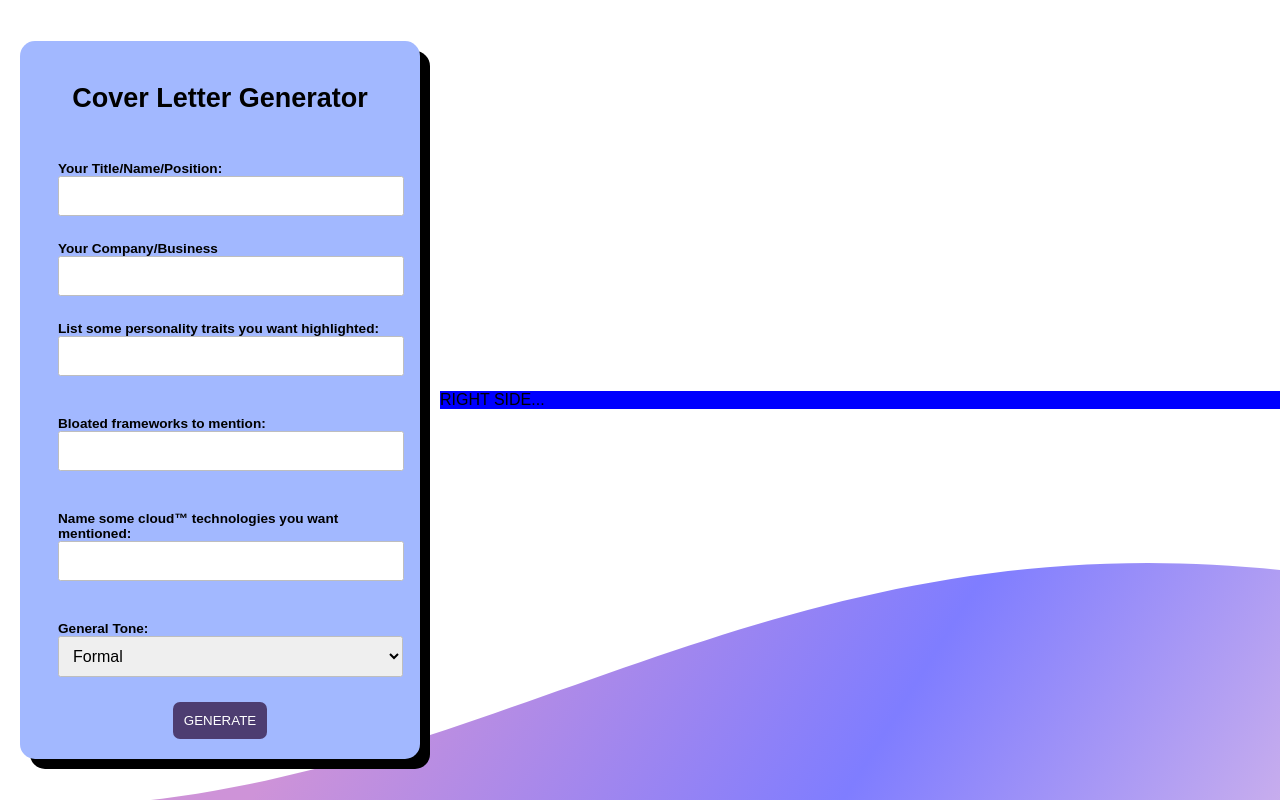
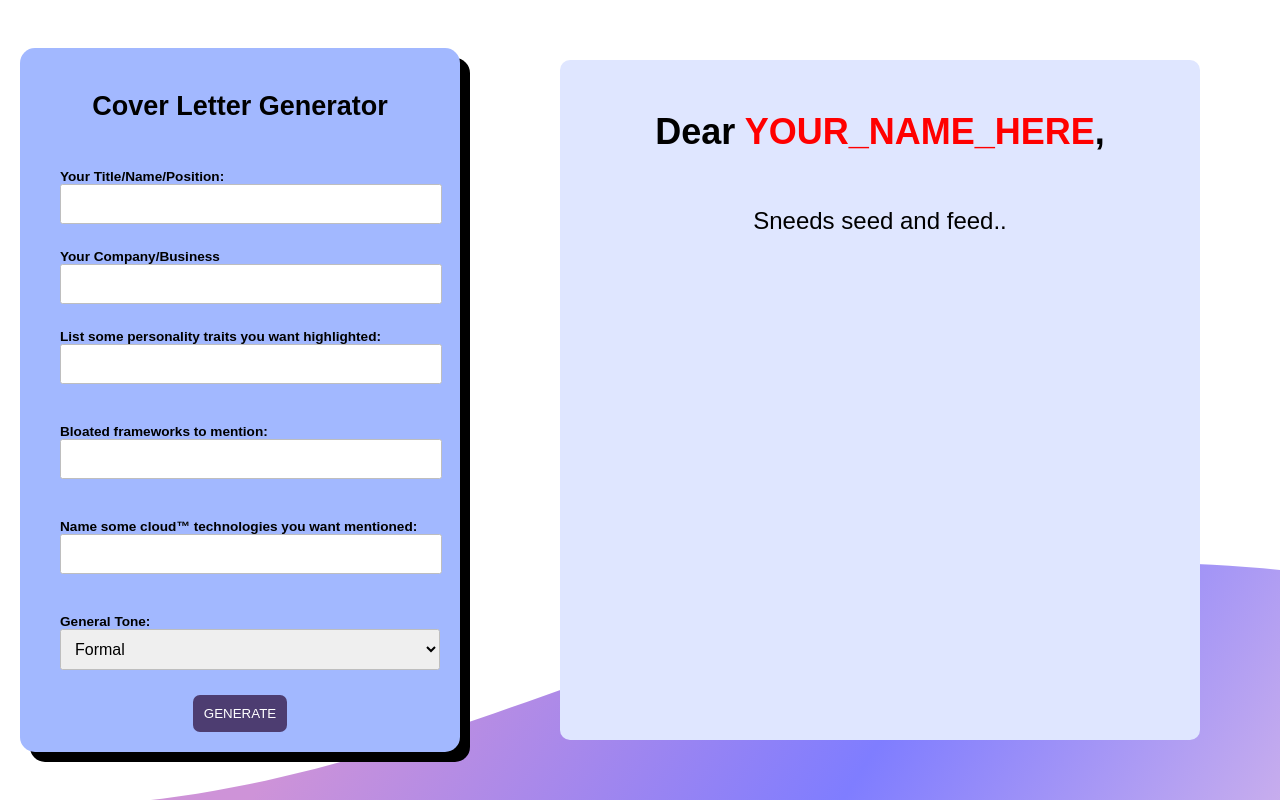
Before and after one commit to landaverdend/portfolio-site, a React (Vite) app: page / in a window 1280 px wide. Built offline with nearby package versions, Linux system fonts and the light colour scheme.

Commit message:
updating typewriter text

```diff
--- a/src/components/common/typewriterText/TypeWriterText.tsx
+++ b/src/components/common/typewriterText/TypeWriterText.tsx
@@ -1,12 +1,15 @@
 import { useEffect, useState } from 'react';
 
 interface TypewriterTextProps {
-  text: string;
+  children: string | string[];
   speed: number;
   delay?: number; // delay in ms
 }
-function TypewriterText({ text, speed, delay }: TypewriterTextProps) {
+function TypewriterText({ children, speed, delay }: TypewriterTextProps) {
   const [displayText, setDisplayText] = useState('');
+
+  // Normalize children into a single string
+  const text = Array.isArray(children) ? children.join('') : children;
 
   useEffect(() => {
     let i = 0;
@@ -30,7 +33,7 @@ function TypewriterText({ text, speed, delay }: TypewriterTextProps) {
       clearTimeout(delayTimeout);
       clearInterval(typingInterval);
     };
-  }, [text, speed]);
+  }, [children, speed]);
 
   return <>{displayText}</>;
 }
--- a/src/views/SurveyView/SurveyView.tsx
+++ b/src/views/SurveyView/SurveyView.tsx
@@ -133,7 +133,9 @@ function SurveyView() {
         <div className="survey-view-container">
           <div className="survey-description-container">
             <h1>
-              <TypewriterText text={dumbSlogan} speed={30} delay={0} />
+              <TypewriterText speed={30} delay={0}>
+                {dumbSlogan}
+              </TypewriterText>
             </h1>
             <p>
               Introducing the revolutionary Resume As A Service <b>(RaaS)</b>—a streamlined, subscription-based way for recruiters
--- a/src/views/coverLetterGeneratorView/CoverLetterGeneratorView.tsx
+++ b/src/views/coverLetterGeneratorView/CoverLetterGeneratorView.tsx
@@ -1,8 +1,12 @@
 import BackgroundCanvas from '@/components/backgroundCanvas/BackgroundCanvas';
 import './cover-letter-generator-view.css';
 import ChipInput from '@/components/chipInput/ChipInput';
+import { useState } from 'react';
+import TypewriterText from '@/components/common/typewriterText/TypeWriterText';
 
 export default function CoverLetterGeneratorView() {
+  const [title, setTitle] = useState<string>('');
+
   return (
     <div className="generator-container">
       <form className="form-controls">
@@ -10,7 +14,7 @@ export default function CoverLetterGeneratorView() {
 
         <label>
           Your Title/Name/Position:
-          <input type="text"></input>
+          <input value={title} onChange={(e) => setTitle(e.target.value)} type="text"></input>
         </label>
         <label>
           Your Company/Business
@@ -33,7 +37,16 @@ export default function CoverLetterGeneratorView() {
 
         <button>GENERATE</button>
       </form>
-      <div className="letter-container">RIGHT SIDE...</div>
+      <div className="letter-container">
+        <div className="document">
+          <h2>
+            Dear <span style={{ color: 'red' }}>{`${title === '' ? 'YOUR_NAME_HERE' : title}`}</span>,
+          </h2>
+          <p>
+            <TypewriterText speed={200}> Sneeds seed and feed..</TypewriterText>
+          </p>
+        </div>
+      </div>
       <BackgroundCanvas position={'fixed'} flipped={true} />
     </div>
   );
--- a/src/views/coverLetterGeneratorView/cover-letter-generator-view.css
+++ b/src/views/coverLetterGeneratorView/cover-letter-generator-view.css
@@ -37,14 +37,13 @@
         padding: 10px;
         width: 100%;
         font-size: 1rem;
-
       }
 
       select {
         border-radius: 2.5px;
         border: 1px solid #bebebe;
         padding: 10px;
-        width: 106.5%;
+        width: 105.5%;
 
         font-size: 1rem;
       }
@@ -64,10 +63,34 @@
       opacity: 0.7;
     }
   }
+}
 
-  .letter-container {
-    flex: 7;
+.letter-container {
+  display: flex;
+  flex-direction: column;
+  align-items: center;
+  justify-content: start;
+  flex: 6;
 
-    background-color: blue;
+  .document {
+    display: flex;
+    flex-direction: column;
+    align-items: center;
+
+    border-radius: 10px;
+
+    min-height: 85vh;
+
+    background-color: rgb(223, 230, 255);
+    font-size: 1.5rem;
+    width: 80%;
+
+    h2 {
+      margin-top: 8%;
+    }
+
+    p {
+      max-width: 80%;
+    }
   }
 }
--- a/src/views/loadingView/loadingContent/trivia/TriviaWidget.tsx
+++ b/src/views/loadingView/loadingContent/trivia/TriviaWidget.tsx
@@ -21,7 +21,7 @@ function TriviaWidget() {
     <div className="trivia-container">
       <h2>Did you know?</h2>
       <p>
-        <TypewriterText text={trivia[triviaIndex]} speed={35} />
+        <TypewriterText speed={35}> {trivia[triviaIndex]} </TypewriterText>
       </p>
     </div>
   );
```
